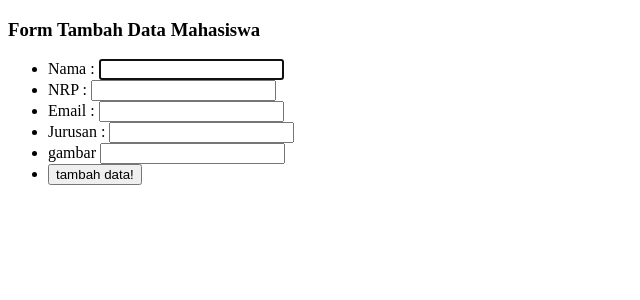
After one commit to sulthanjihad/pw2020_193040048, a PHP site: page /tambah.php in a window 1280 px wide. The commit adds this page. Shown: the top 300 px of the page, without its empty margins (0-640 px from the left). Run offline with PHP 8.4, Linux system fonts and the light colour scheme.

Commit message:
tambahan

```diff
--- a/kuliah/pertemuan10/functions.php
+++ b/kuliah/pertemuan10/functions.php
@@ -25,3 +25,26 @@ function query($query)
 
   return $rows;
 }
+
+function tambah($data)
+{
+  $conn = koneksi();
+
+
+  $nama = htmlspecialchars($data['nama']);
+  $nrp = htmlspecialchars($data['nrp']);
+  $email = htmlspecialchars($data['email']);
+  $jurusan = htmlspecialchars($data['jurusan']);
+  $gambar = htmlspecialchars($data['gambar']);
+
+  $query = "INSERT INTO
+              mahasiswa
+              VALUES
+              (null, '$nama', '$nrp', '$email', '$jurusan', '$gambar');
+              ";
+
+  mysqli_query($conn, $query);
+
+  echo mysqli_error($conn);
+  return mysqli_affected_rows($conn);
+}
--- a/kuliah/pertemuan10/latihan3.php
+++ b/kuliah/pertemuan10/latihan3.php
@@ -17,6 +17,11 @@ $mahasiswa = query("SELECT * FROM mahasiswa");
 <body>
 
   <h3>Daftar Mahasiswa</h3>
+
+  <a href="tambah.php">Tambah Data Mahasiswa</a>
+  <br><br>
+
+
   <table border="1" callpadding="10" cellspacing="0">
     <tr>
       <th>#</th>
--- /dev/null
+++ b/kuliah/pertemuan10/tambah.php
@@ -0,0 +1,71 @@
+<?php
+require 'functions.php';
+
+//cek apakah sudah ditekan
+if(isset($_POST['tambah'])){
+  if(tambah($_POST)>0 ) {
+
+
+    echo "<script>
+    alert('data berhasil ditambahkan');
+    document.location.href = 'latihan3.php';
+    </script>
+
+    ";
+  }else{
+    echo "data gagal ditambahkan!";
+  }
+}
+
+?>
+
+
+
+<!DOCTYPE html>
+<html lang="en">
+<head>
+  <meta charset="UTF-8">
+  <meta name="viewport" content="width=device-width, initial-scale=1.0">
+  <title>Tambah Data Mahasiswa</title>
+</head>
+<body>
+  <h3>Form Tambah Data Mahasiswa</h3>
+  <form action="" method="POST">
+  <ul>
+    <li>
+      <label>
+        Nama :
+        <input type="text" name="nama" autofocus required>
+      </label>
+</li>
+<li>
+      <label>
+        NRP :
+        <input type="text" name="nrp" required>
+      </label>
+    </li>
+    <li>
+      <label>
+        Email :
+        <input type="text" name="email" required>
+      </label>
+</li>
+<li>
+  <label>
+    Jurusan :
+    <input type="text" name="jurusan" required>
+  </label>
+  <li>
+    <label>
+      gambar
+      <input type="text" name="gambar" required>
+    </label>
+  </li>
+</li>
+<li>
+  <button type="submit" name="tambah">tambah data!</button>
+</li>
+</ul>
+  </form>
+</body>
+</html>
```
